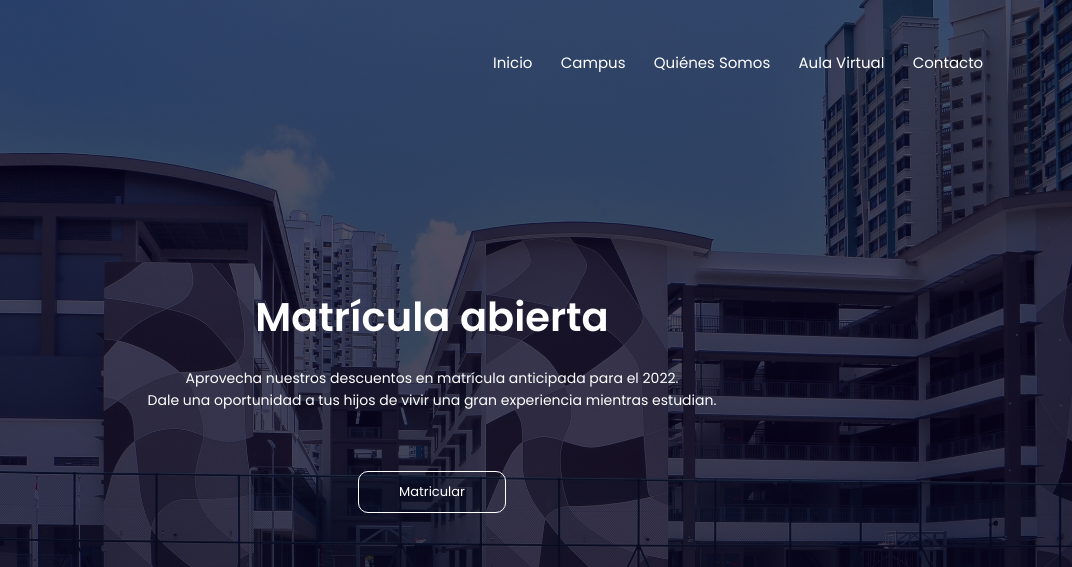
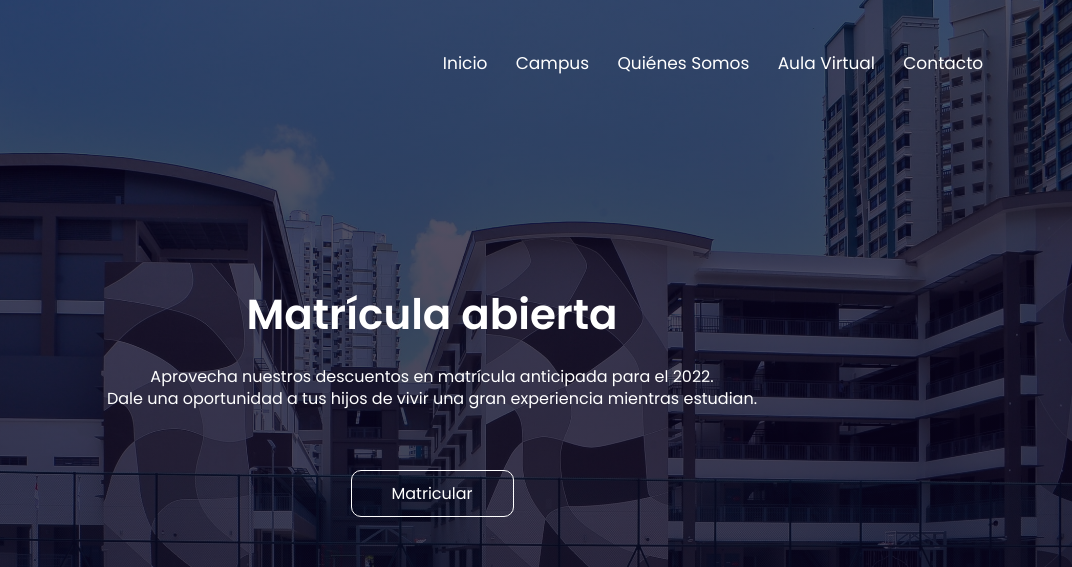
Before and after one commit to pgomez87/MountView, a plain HTML site: page index.html in a window 1280 px wide. Shown: the top 567 px of the page, 208-1280 px from the left. Drawn offline with nearby package versions, Linux system fonts and the light colour scheme.

Commit message:
font-size adjustment

```diff
--- a/css/main.css
+++ b/css/main.css
@@ -35,18 +35,18 @@ header {
 .home-intro {
   min-height: 100vh;
   width: 100%;
-    background-image: linear-gradient(rgba(9, 3, 30, 0.664), rgba(9, 3, 30, 0.8)), url(../images/banner-h.jpg);
+  background-image: linear-gradient(rgba(9, 3, 30, 0.664), rgba(9, 3, 30, 0.8)),
+    url(../images/banner-h.jpg);
   background-position: center;
   background-size: cover;
   position: relative;
 }
 
-
 /* Navbar */
 
 nav {
   display: flex;
-    padding: .8% 6%;
+  padding: 0.8% 6%;
   justify-content: space-between;
   align-items: center;
 }
@@ -70,7 +70,7 @@ nav img {
 .nav-links ul li a {
   color: #fff;
   text-decoration: none;
-    font-size: 15px;
+  font-size: 17px;
 }
 
 .nav-links ul li ::after {
@@ -87,7 +87,6 @@ nav img {
   width: 100%;
 }
 
-
 /* Banner area */
 
 .text-box {
@@ -101,12 +100,12 @@ nav img {
 }
 
 .text-box h1 {
-    font-size: 40px;
+  font-size: 42px;
 }
 
 .text-box p {
   margin: 10px 0 50px;
-    font-size: 14px;
+  font-size: 16px;
   color: #fff;
 }
 
@@ -116,7 +115,7 @@ nav img {
   color: #fff;
   border: 1px solid #fff;
   padding: 10px 40px;
-    font-size: 13px;
+  font-size: 16px;
   background: transparent;
   position: relative;
   cursor: pointer;
@@ -133,7 +132,6 @@ nav .fas {
   display: none;
 }
 
-
 /* Educations plans */
 
 .edu-pha {
@@ -145,13 +143,13 @@ nav .fas {
 }
 
 h1 {
-    font-size: 36px;
+  font-size: 38px;
   font-weight: 600;
 }
 
 p {
   color: #777;
-    font-size: 14px;
+  font-size: 16px;
   font-weight: 300px;
   line-height: 22px;
   padding: 10px;
@@ -186,11 +184,11 @@ h3 {
   margin: 10px 0;
 }
 
-
 /* Campus */
 
 .campus-section {
-    background-image: linear-gradient(rgba(0, 0, 0, 0.8), rgba(0, 0, 0, 0.8)), url(../images/banner-campus.jpg);
+  background-image: linear-gradient(rgba(0, 0, 0, 0.8), rgba(0, 0, 0, 0.8)),
+    url(../images/banner-campus.jpg);
   background-position: center;
   background-size: cover;
   position: relative;
@@ -206,11 +204,11 @@ h3 {
 }
 
 .campus h1 {
-    color: #fff
+  color: #fff;
 }
 
 .campus p {
-    color: #fff
+  color: #fff;
 }
 
 .row {
@@ -238,14 +236,14 @@ h3 {
   position: absolute;
   top: 0;
   left: 0;
-    transition: .5s;
+  transition: 0.5s;
 }
 
 .layer h3 {
   width: 100%;
   font-weight: 300;
   color: rgb(255, 255, 255);
-    font-size: 26px;
+  font-size: 20px;
   bottom: 0;
   left: 50%;
   transform: translateX(-50%);
@@ -261,7 +259,6 @@ h3 {
 .layer:hover {
   background: rgba(226, 0, 0, 0.5);
 }
-
 
 /* Principals */
 
@@ -295,11 +292,11 @@ h3 {
   text-align: center;
 }
 
-
 /* Experience */
 
 .experience-section {
-    background-image: linear-gradient(rgba(0, 0, 0, 0.7), rgba(0, 0, 0, 0.7)), url(../images/banner-video3.jpg);
+  background-image: linear-gradient(rgba(0, 0, 0, 0.7), rgba(0, 0, 0, 0.7)),
+    url(../images/banner-video3.jpg);
   background-position: center;
   background-size: cover;
   position: relative;
@@ -321,7 +318,6 @@ iframe {
   /* box-sizing: border-box; */
 }
 
-
 /* Footer */
 
 .footer {
@@ -338,10 +334,9 @@ iframe {
   padding: 5px;
 }
 
-
 /* media query */
 
-@media(max-width: 700px) {
+@media (max-width: 700px) {
   .text-box h1 {
     font-size: 20px;
   }
```
Also changed, not shown: 1 other file. Lines whose indentation alone changed are shown as unchanged.
